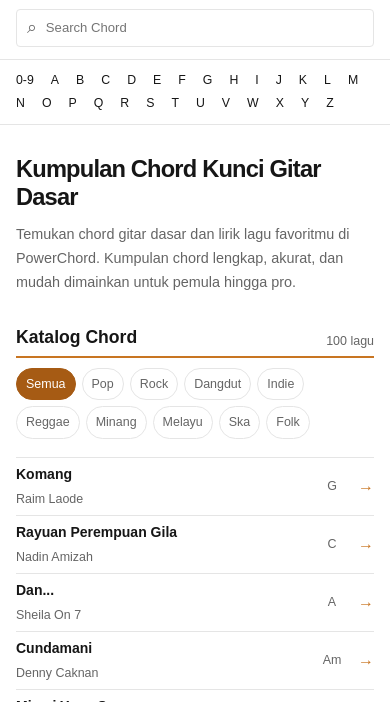
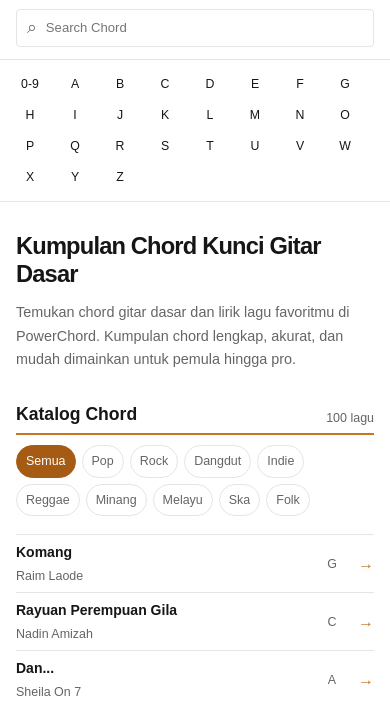
Before and after one commit to pance24-web/powerchord, a website with bundled scripts: page index.html in a window 390 px wide. Shown: the part 64-766 px from the top of the page. Built offline with nearby package versions, Linux system fonts and the light colour scheme.

Commit message:
Fix mobile alphabet touch targets

```diff
--- a/css/style.css
+++ b/css/style.css
@@ -201,7 +201,12 @@ button {
 }
 
 .alphabet-nav a {
+    display: inline-flex;
+    align-items: center;
+    justify-content: center;
     flex: 0 0 auto;
+    min-width: 28px;
+    min-height: 28px;
     color: var(--text);
     font-size: 0.77rem;
     text-decoration: none;
```
